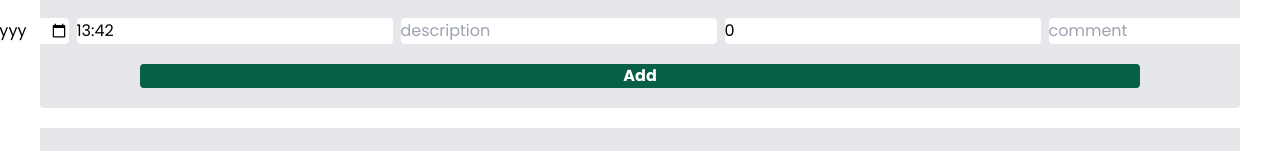
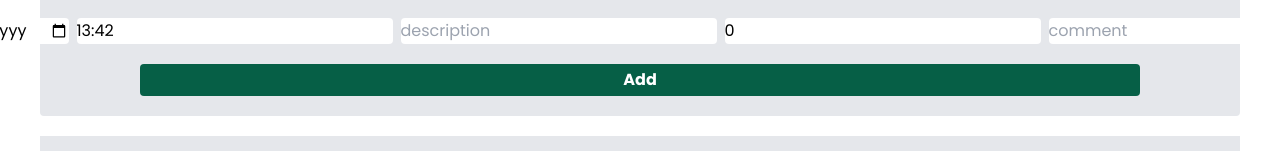
Before and after one commit to antonpodkur/Expense-Tracker, a React (Create React App) app in the folder client/: page / in a window 1280 px wide. Shown: the part 150-301 px from the top of the page. Built offline with nearby package versions, Linux system fonts and the light colour scheme; no server answers; sample sign-in values are in the browser's storage.

Commit message:
fixed button a little bit

```diff
--- a/client/src/components/AddExpense.js
+++ b/client/src/components/AddExpense.js
@@ -101,7 +101,7 @@ export default function AddExpense() {
             </div>
             <button
                     onClick={addExpense}
-                    className="w-5/6 rounded bg-green-800 text-white mb-5 font-bold"
+                    className="w-5/6 rounded bg-green-800 text-white mb-5 font-bold py-1"
                     >Add
                 </button>
         </div>
```
